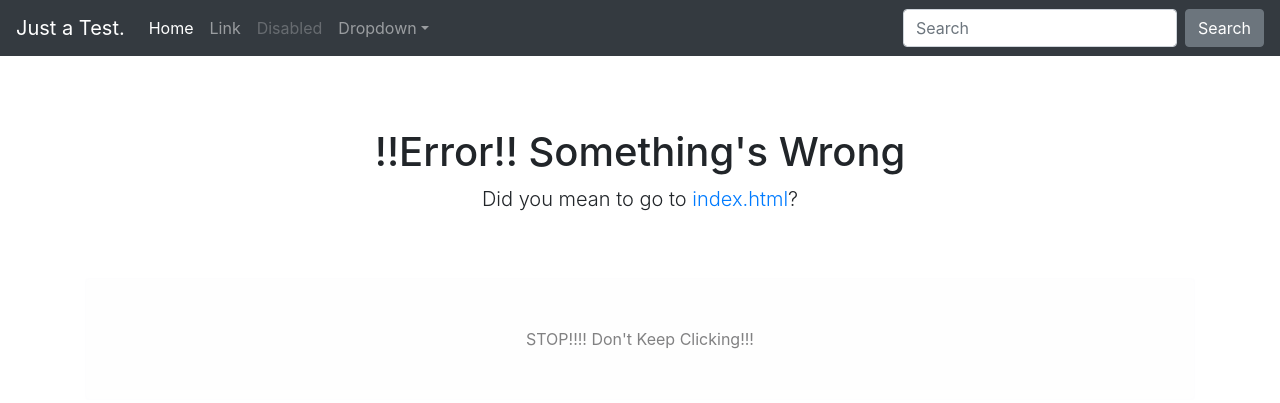
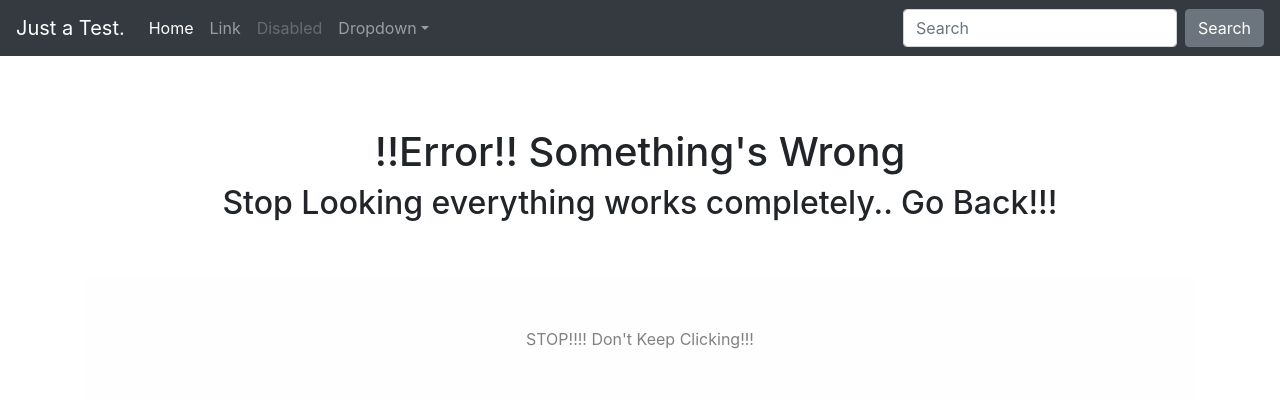
Before and after one commit to Avish779/aws-s3-static-website, a plain HTML site: page index.html in a window 1280 px wide. Drawn offline with nearby package versions, Linux system fonts and the light colour scheme.

Commit message:
Update index.html

```diff
--- a/index.html
+++ b/index.html
@@ -77,8 +77,7 @@
 
     <div class="starter-template">
       <h1>!!Error!! Something's Wrong</h1>
-      <p class="lead">Did you mean to go to <a href="HELL!!">index.html</a>?</p>
-      </p>
+      <h2>Stop Looking everything works completely.. Go Back!!!</h2>
     </div>
 
     <div class="starter-template alert alert-light" role="alert">
```
